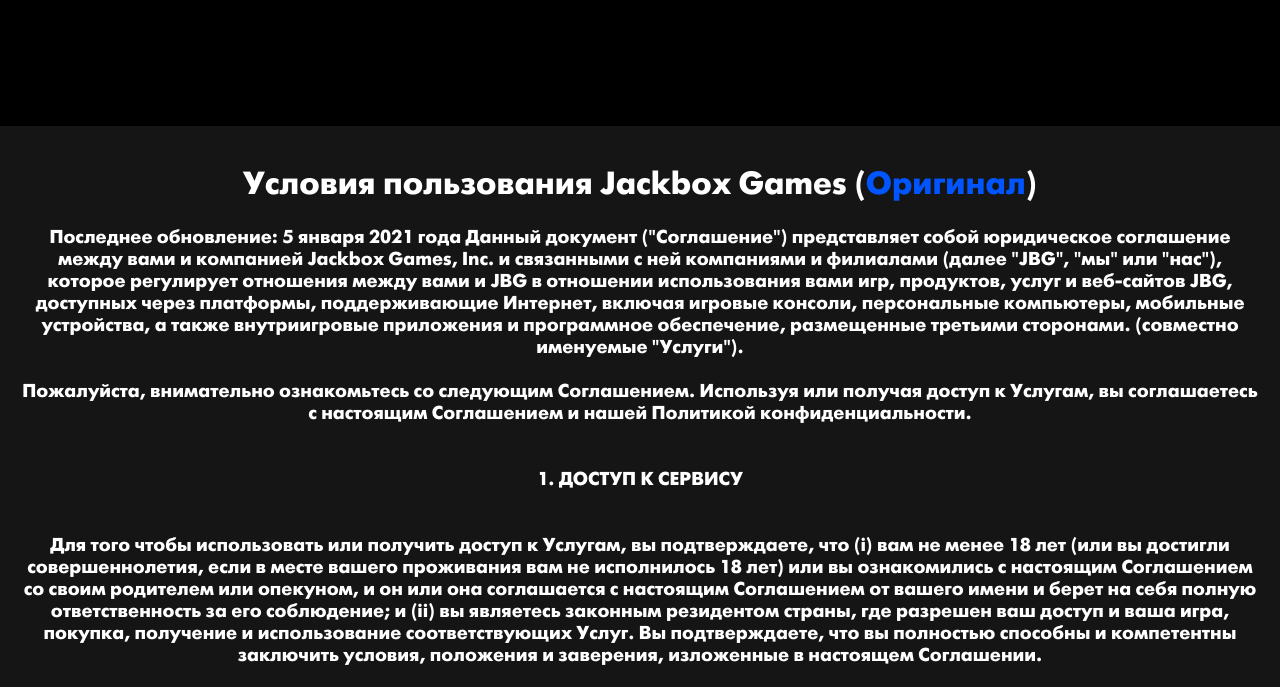
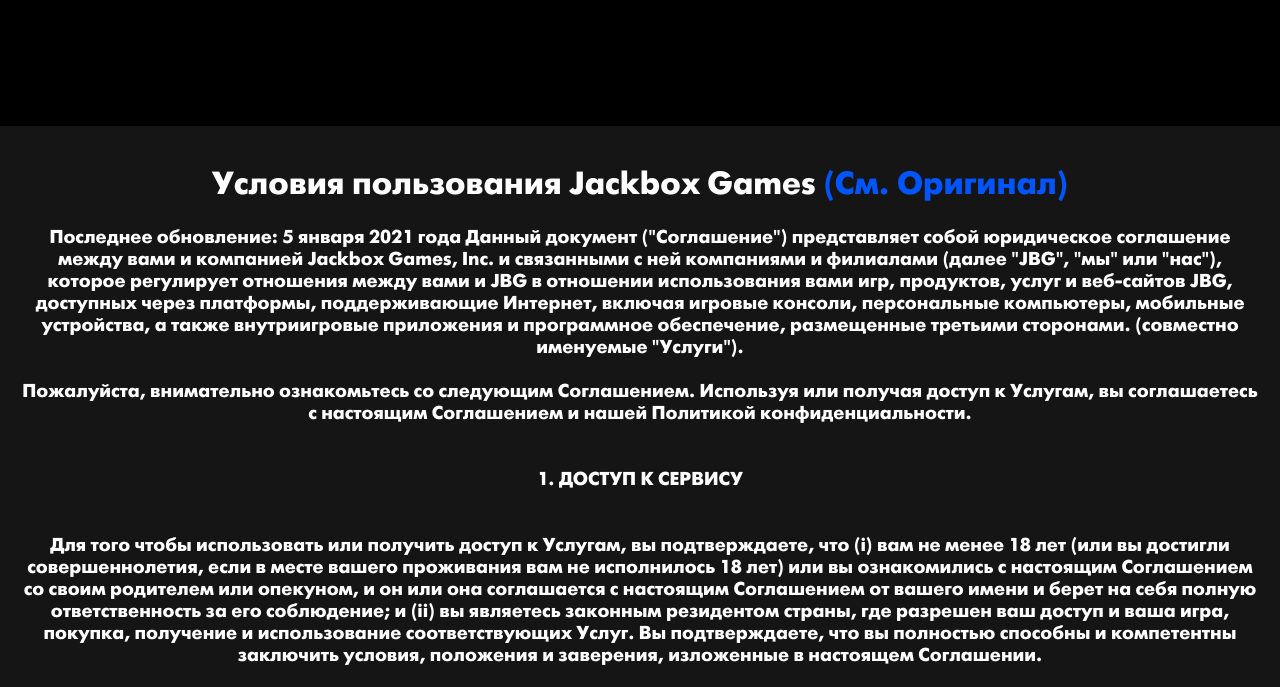
Before and after one commit to puskanyaww/boxpuskosite, a plain HTML site: page terms-of-service.html in a window 1280 px wide. Shown: the part 74-761 px from the top of the page. Drawn offline with Linux system fonts and the light colour scheme.

Commit message:
Add files via upload

```diff
--- a/style/main.css
+++ b/style/main.css
@@ -71,7 +71,6 @@
    }
    .contentxx {
     display:flow-root;
-    padding: 20px;
 }
 .contentxxx {
  display: float;
--- a/terms-of-service.html
+++ b/terms-of-service.html
@@ -24,7 +24,7 @@
 
 <div class="pustoyblockminimini"></div>
 
-<div class="contentx"style=" background-color: #151515;"><h1 style="background-color: #151515; color:#ffffff;">Условия пользования Jackbox Games (<a href="https://www.jackboxgames.com/terms-of-service/" target="_blank">Оригинал</a>)</h1><h3 style="background-color: #151515; color:#ffffff;">Последнее обновление: 5 января 2021 года
+<div class="contentx"style=" background-color: #151515;"><h1 style="background-color: #151515; color:#ffffff;">Условия пользования Jackbox Games <a href="https://www.jackboxgames.com/terms-of-service/" target="_blank">(См. Оригинал)</a></h1><h3 style="background-color: #151515; color:#ffffff;">Последнее обновление: 5 января 2021 года
 
     Данный документ ("Соглашение") представляет собой юридическое соглашение между вами и компанией Jackbox Games, Inc. и связанными с ней компаниями и филиалами (далее "JBG", "мы" или "нас"), которое регулирует отношения между вами и JBG в отношении использования вами игр, продуктов, услуг и веб-сайтов JBG, доступных через платформы, поддерживающие Интернет, включая игровые консоли, персональные компьютеры, мобильные устройства, а также внутриигровые приложения и программное обеспечение, размещенные третьими сторонами. (совместно именуемые "Услуги").
     <br><br>
```
